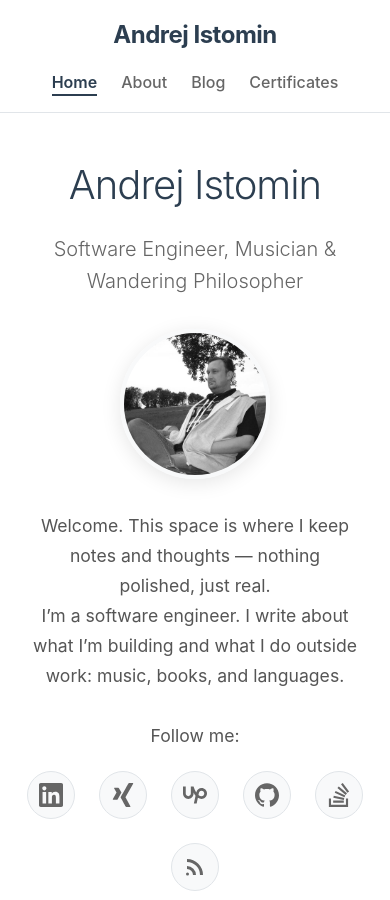
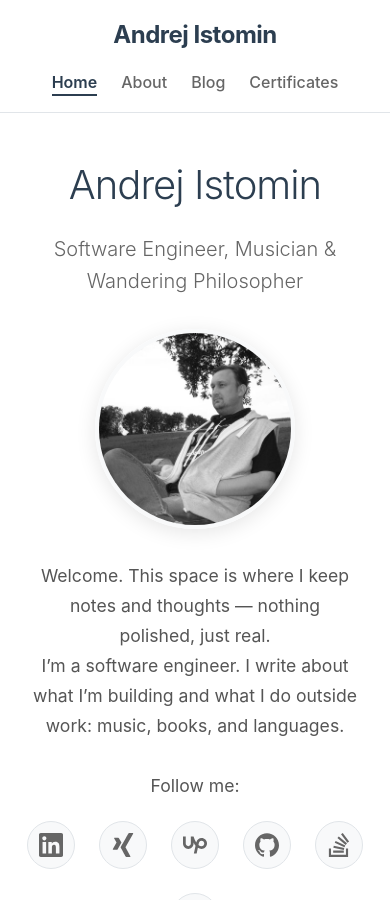
Before and after one commit to aistomin/aistomin.com, a Jekyll site: the page built from index.markdown, in a window 390 px wide and 900 px high. Built offline with Jekyll 4.4.1, drawn with Linux system fonts in a browser that asks for light colours.

Commit message:
Issue #190. Removed the mobile override — .hero-photo

```diff
--- a/assets/css/main.css
+++ b/assets/css/main.css
@@ -467,11 +467,6 @@ a:hover {
         font-size: 2.5rem;
     }
 
-    .hero-photo {
-        width: 150px;
-        height: 150px;
-    }
-
     .container {
         padding: 0 1rem;
     }
```
